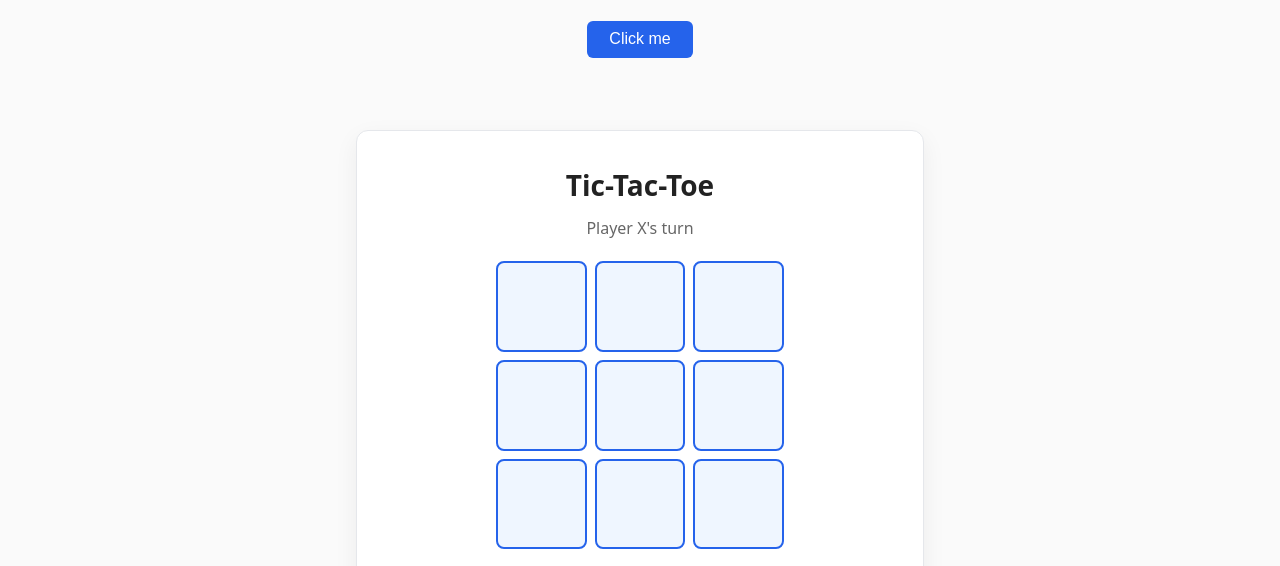
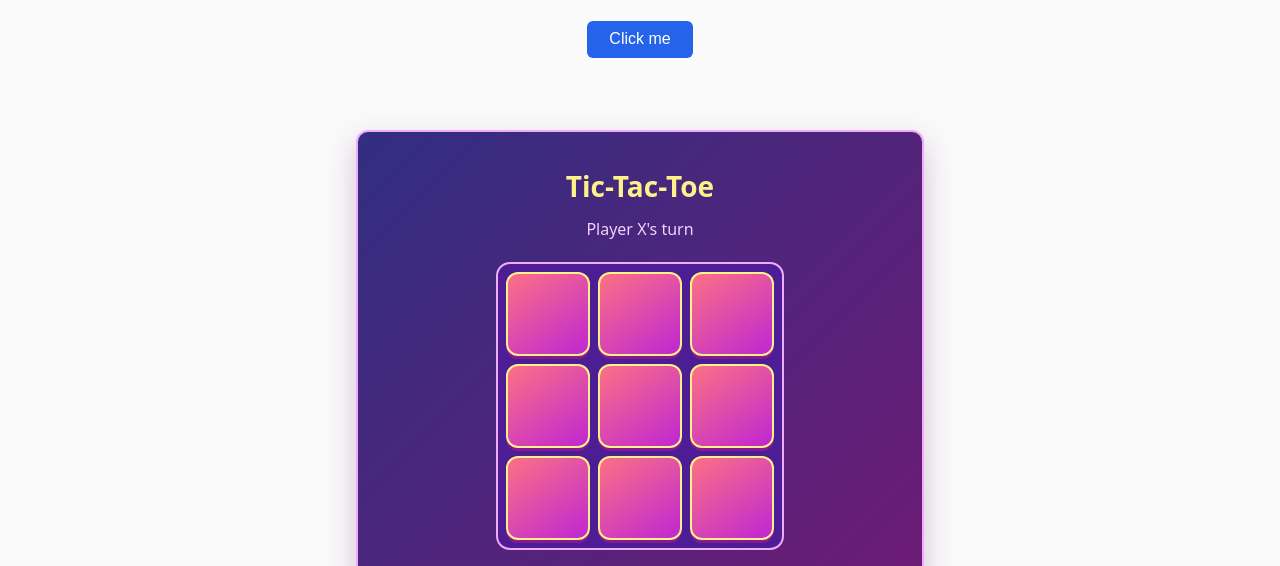
Before and after one commit to shatrugna001/LearningGithub, a plain HTML site: page index.html in a window 1280 px wide. Shown: the part 217-783 px from the top of the page. Drawn offline with Linux system fonts and the light colour scheme.

Commit message:
made the tic tac toe atrange

```diff
--- a/style.css
+++ b/style.css
@@ -80,12 +80,30 @@ button:hover { background: #1d4ed8; }
   margin-bottom: 1.25rem;
 }
 
+[aria-labelledby="tic-tac-toe-title"] {
+  border: 2px solid #f0abfc;
+  background: linear-gradient(135deg, #312e81, #701a75);
+  box-shadow: 0 12px 30px rgb(112 26 117 / 25%);
+}
+
+[aria-labelledby="tic-tac-toe-title"] h2 {
+  color: #fef08a;
+}
+
+[aria-labelledby="tic-tac-toe-title"] .game-status {
+  color: #f5d0fe;
+}
+
 .tic-tac-toe-board {
   display: grid;
   grid-template-columns: repeat(3, 1fr);
   gap: 0.5rem;
   width: min(100%, 18rem);
   margin: 0 auto 1.25rem;
+  padding: 0.5rem;
+  border: 2px solid #f0abfc;
+  border-radius: 14px;
+  background: #4c1d95;
 }
 
 .tic-tac-toe-cell {
@@ -93,21 +111,32 @@ button:hover { background: #1d4ed8; }
   aspect-ratio: 1;
   place-items: center;
   padding: 0;
-  border: 2px solid #2563eb;
-  border-radius: 8px;
-  background: #eff6ff;
-  color: #1e3a8a;
+  border: 2px solid #fef08a;
+  border-radius: 12px;
+  background: linear-gradient(145deg, #fb7185, #c026d3);
+  color: #fff;
   font-size: 2rem;
+  font-weight: 700;
+  box-shadow: 0 3px 0 #86198f;
+}
+
+.tic-tac-toe-cell:hover {
+  background: linear-gradient(145deg, #facc15, #fb923c);
+}
+
+.tic-tac-toe-cell:focus-visible {
+  outline: 3px solid #67e8f9;
+  outline-offset: 2px;
+}
+
+[aria-labelledby="tic-tac-toe-title"] .reset-button {
+  background: #06b6d4;
+  color: #082f49;
   font-weight: 700;
 }
 
-.tic-tac-toe-cell:hover {
-  background: #dbeafe;
-}
-
-.tic-tac-toe-cell:focus-visible {
-  outline: 3px solid #93c5fd;
-  outline-offset: 2px;
+[aria-labelledby="tic-tac-toe-title"] .reset-button:hover {
+  background: #67e8f9;
 }
 
 .choices {
```
